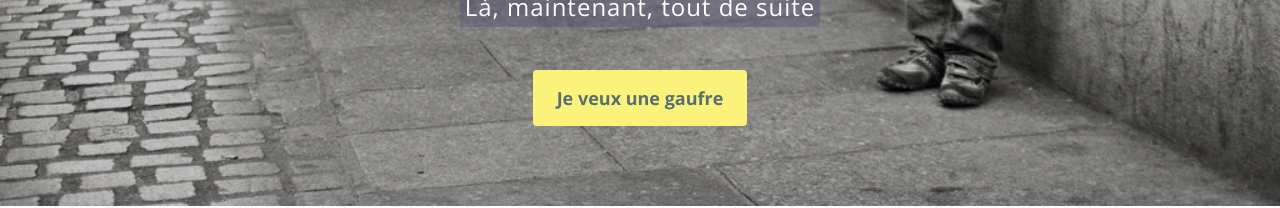
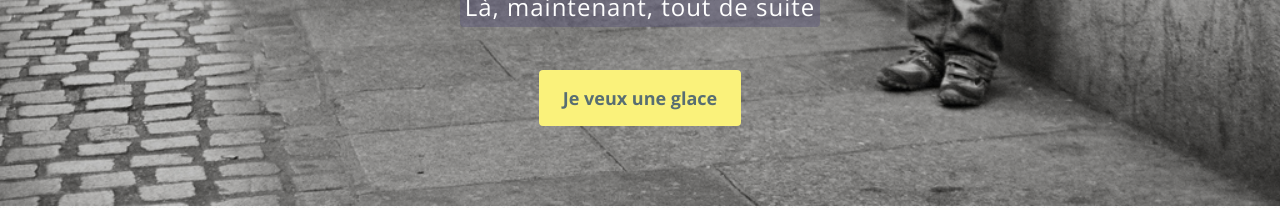
Before and after one commit to pyveslg/icecreamz, a plain HTML site: page index.html in a window 1280 px wide. Shown: the part 425-633 px from the top of the page. Drawn offline with nearby package versions, Linux system fonts and the light colour scheme; a script that the page names is missing.

Commit message:
add typeform to the site

```diff
--- a/index.html
+++ b/index.html
@@ -17,7 +17,7 @@
       <img src="images/iceme_logo.png" alt="" id="logo">
       <h1>DÉGUSTEZ UNE GLACE</h1>
       <p><span>Là, maintenant, tout de suite</span></p>
-      <a href="#" class="btn-yellow">Je veux une gaufre</a>
+      <a data-tf-popup="nXdE0rWv" data-tf-iframe-props="title=IceCreamz" data-tf-medium="snippet" class="btn-yellow">Je veux une glace</a><script src="http://embed.typeform.com/next/embed.js"></script>
     </div>
 
     <div class="container">
```
